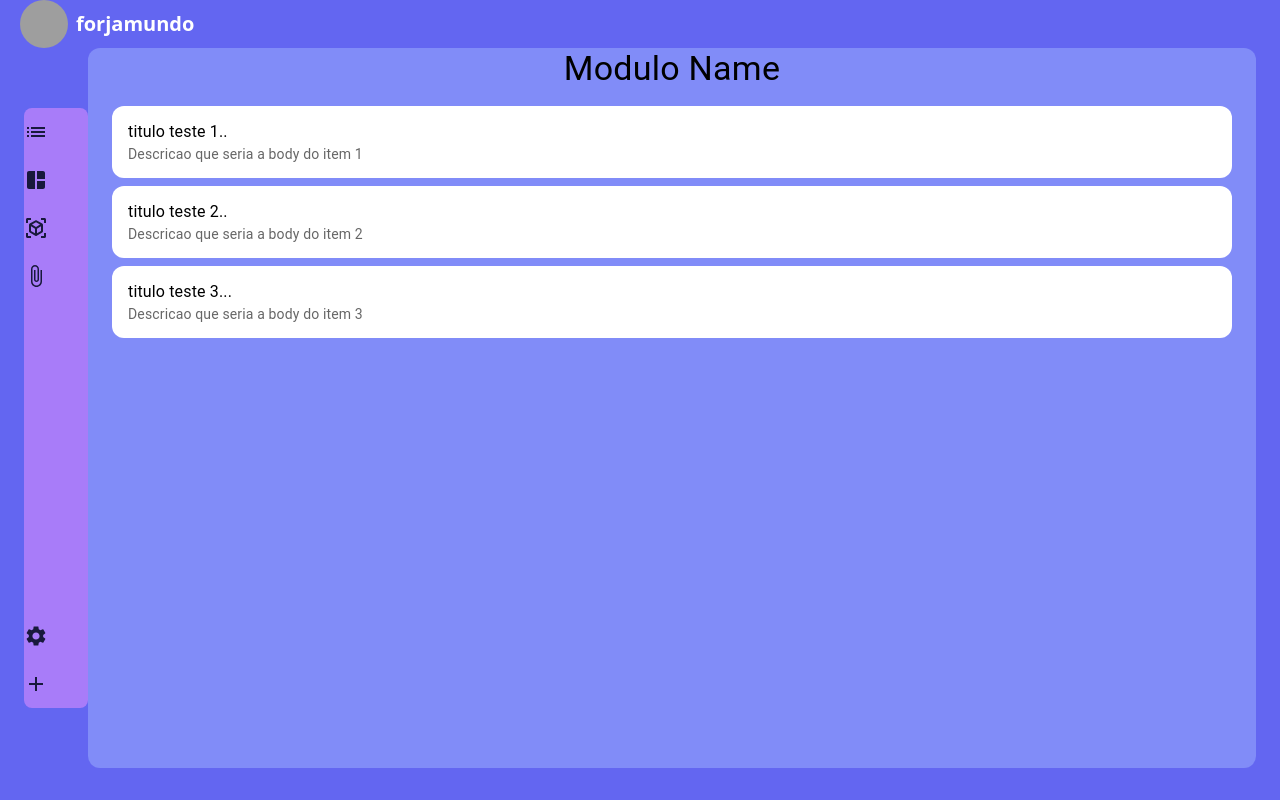
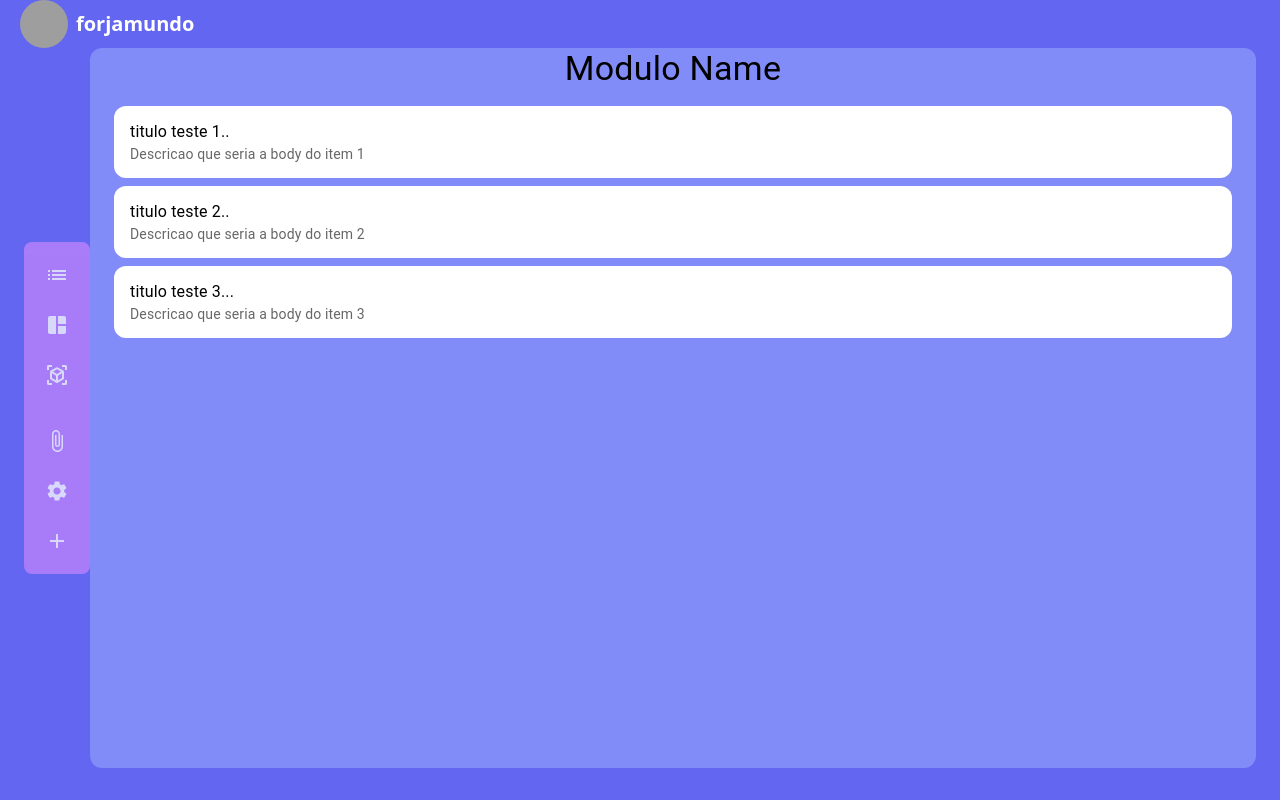
Before and after one commit to EloiMatos/Forja-mundos, a Next.js app: page /worldsPage in a window 1280 px wide. Built offline with nearby package versions, Linux system fonts and the light colour scheme; grey boxes are pictures that could not be loaded.

Commit message:
Left drawer melhor que ja tava layout

```diff
--- a/src/components/East/EastContainer.jsx
+++ b/src/components/East/EastContainer.jsx
@@ -1,6 +1,6 @@
 import { Container } from '@mui/material';
 import { Typography } from '@mui/material';
-import { EastList } from "./EastList";
+import { EastList } from "./list/EastList";
 
 export function EastContainer () {
     return (
--- a/src/components/East/EastList.jsx
+++ b/src/components/East/list/EastList.jsx
@@ -1,5 +1,5 @@
 import { List } from "@mui/material";
-import { ItemList } from "./list/ItemList";
+import { ItemList } from "./ItemList";
 
 export function EastList () {
     const itemsList = [{
--- a/src/components/LeftDrawer.jsx
+++ b/src/components/LeftDrawer.jsx
@@ -1,49 +1,79 @@
-import { Add, Menu } from '@mui/icons-material'
-import { Drawer, Box, IconButton, Typography } from '@mui/material'
+import { Add, Menu } from '@mui/icons-material';
+import { List } from "@mui/material";
+import {Box} from '@mui/material';
+import { IconButton, Typography } from '@mui/material'
 import AutoAwesomeMosaicIcon from '@mui/icons-material/AutoAwesomeMosaic';
 import AttachFileIcon from '@mui/icons-material/AttachFile';
 import SettingsIcon from '@mui/icons-material/Settings';
 import ViewInArIcon from '@mui/icons-material/ViewInAr';
 import ListIcon from '@mui/icons-material/List';
+import Collapse from '@mui/material/Collapse';
 import React from 'react'
+import {ListItemText, ListItem} from "@mui/material";
 
 const LeftDrawer = ({isDrawerOpen, setIsDrawerOpen}) => {
   return (
-    <div className='flex w-30 items-center'>
-      <div className='flex w-16 rounded-lg  bg-purple-400 opacity-75 justify-center h-5/6'>
-        <div className='flex flex-col justify-between'>
-          <div>
-            <IconButton className='bg-purple-500 h-fit flex m-2 p-2' size='large' edge='start' color='inherit' onClick={() => setIsDrawerOpen(true)}>
-              <ListIcon/>
+    <Box className='flex items-center max-w-fit'>
+      <Box className='flex rounded-lg  bg-purple-400 opacity-75 justify-center flex-row'>
+        <Box className='flex flex-col justify-between'>
+          <List>
+            <ListItem sx={{display: "flex", justifyContent: "space-between"}}>
+              <Collapse in={isDrawerOpen} timeout="auto" unmountOnExit orientation='horizontal'>
+                <ListItemText sx={{color: "#fff"}} color='white' primary='Listas'/>
+              </Collapse>
+              <IconButton size='small' color='inherit' onClick={()=>{setIsDrawerOpen(previous => !previous)}}>
+                <ListIcon  sx={{color: "#fff"}}/>
               </IconButton>
-            <IconButton className='h-fit flex m-2 p-2' size='large' edge='start' color='inherit'>
-              <AutoAwesomeMosaicIcon />
+            </ListItem>
+
+            <ListItem sx={{display: "flex", justifyContent: "space-between"}}>
+              <Collapse in={isDrawerOpen} timeout="auto" unmountOnExit orientation='horizontal'>
+                <ListItemText sx={{color: "#fff"}} primary='Modelos'/>
+              </Collapse>
+              <IconButton size='small' color='inherit' onClick={()=>{setIsDrawerOpen(previous => !previous)}}>
+                <AutoAwesomeMosaicIcon sx={{color: "#fff"}}/>
               </IconButton>
-            <IconButton className='h-fit flex m-2 p-2' size='large' edge='start' color='inherit'>
-              <ViewInArIcon />
+            </ListItem>
+
+            <ListItem sx={{display: "flex", justifyContent: "space-between"}}>
+              <Collapse in={isDrawerOpen} timeout="auto" unmountOnExit orientation='horizontal'>
+                <ListItemText sx={{color: "#fff"}} primary='Elementos'/>
+              </Collapse>
+              <IconButton size='small' color='inherit' onClick={()=>{setIsDrawerOpen(previous => !previous)}}>
+                <ViewInArIcon sx={{color: "#fff"}}/>
               </IconButton>
-            <IconButton className='h-fit flex m-2 p-2' size='large' edge='start' color='inherit'>
-              <AttachFileIcon />
+            </ListItem>
+          </List>
+          <List>
+            <ListItem sx={{display: "flex", justifyContent: "space-between"}}>
+              <Collapse in={isDrawerOpen} timeout="auto" unmountOnExit orientation='horizontal'>
+                <ListItemText sx={{color: "#fff"}} primary='Conexões'/>
+              </Collapse>
+              <IconButton size='small' color='inherit' onClick={()=>{setIsDrawerOpen(previous => !previous)}}>
+                <AttachFileIcon sx={{color: "#fff"}}/>
               </IconButton>
-          </div>
-          <div>
-            <IconButton className='h-fit flex m-2 p-2' size='large' edge='start' color='inherit'>
-              <SettingsIcon/>
+            </ListItem>
+
+            <ListItem sx={{display: "flex", justifyContent: "space-between"}}>
+              <Collapse in={isDrawerOpen} timeout="auto" unmountOnExit orientation='horizontal'>
+                <ListItemText sx={{color: "#fff"}} primary='Config'/>
+              </Collapse>
+              <IconButton size='small' color='inherit' onClick={()=>{setIsDrawerOpen(previous => !previous)}}>
+                <SettingsIcon sx={{color: "#fff"}}/>
               </IconButton>
-            <IconButton className='h-fit flex m-2 p-2' size='large' edge='start' color='inherit'>
-              <Add/>
+            </ListItem>
+            <ListItem sx={{display: "flex", justifyContent: "space-between"}}>
+              <Collapse in={isDrawerOpen} timeout="auto" unmountOnExit orientation='horizontal'>
+                <ListItemText sx={{color: "#fff"}} primary='Novo'/>
+              </Collapse>
+              <IconButton size='small' color='inherit' onClick={()=>{setIsDrawerOpen(previous => !previous)}}>
+                <Add sx={{color: "#fff"}}/>
               </IconButton>
-          </div>
-      </div>
-      </div>
-      <Drawer open={isDrawerOpen} onClose={() => setIsDrawerOpen(false)} anchor='left'>
-        <Box p={2} width='250px' textAlign='center'>
-          <Typography variant='h6' component='div'>
-              SideBar
-          </Typography>
+            </ListItem>
+          </List>
       </Box>
-      </Drawer>
-    </div>
+      </Box>
+    </Box>
   );
 }
 
```
Lines whose indentation alone changed are shown as unchanged.
